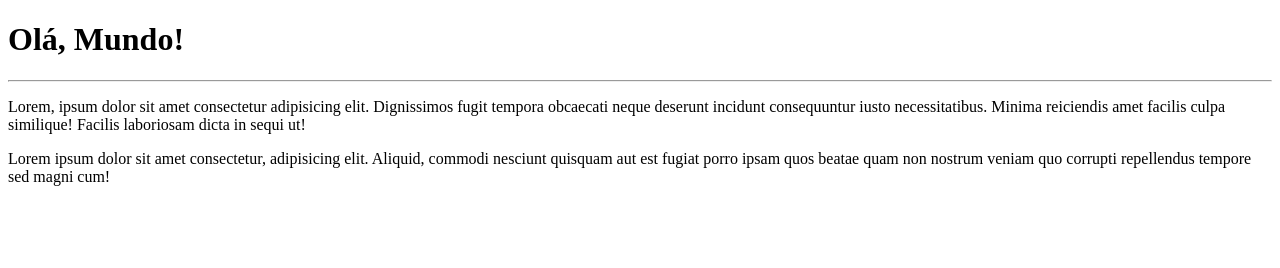
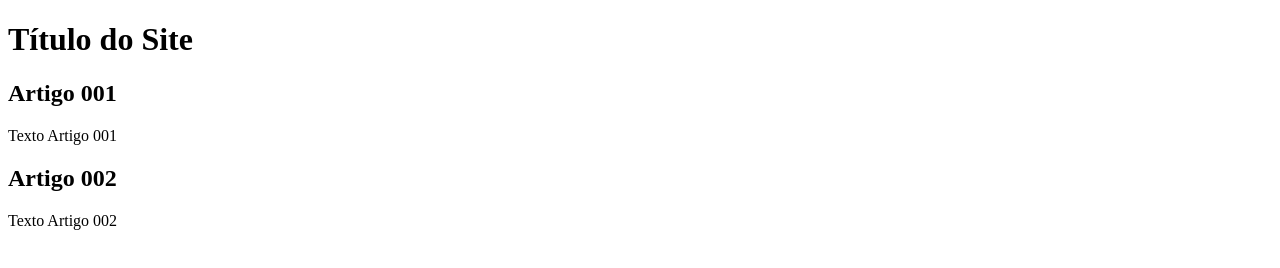
Before and after one commit to adlercossovan/Ola-Mundo-Git-Github, a plain HTML site: page site-exemplo/index.html in a window 1280 px wide. Drawn offline with Linux system fonts and the light colour scheme.

Commit message:
alt index

```diff
--- a/site-exemplo/index.html
+++ b/site-exemplo/index.html
@@ -7,9 +7,18 @@
     <title>Meu primeiro site em repositório</title>
 </head>
 <body>
-    <h1>Olá, Mundo!</h1>
-    <hr>
-    <p>Lorem, ipsum dolor sit amet consectetur adipisicing elit. Dignissimos fugit tempora obcaecati neque deserunt incidunt consequuntur iusto necessitatibus. Minima reiciendis amet facilis culpa similique! Facilis laboriosam dicta in sequi ut!</p>
-    <p>Lorem ipsum dolor sit amet consectetur, adipisicing elit. Aliquid, commodi nesciunt quisquam aut est fugiat porro ipsam quos beatae quam non nostrum veniam quo corrupti repellendus tempore sed magni cum!</p>
+    <main>
+        <head>
+            <h1>Título do Site</h1>
+        </head>
+        <article>
+            <h2>Artigo 001</h2>
+            <p>Texto Artigo 001</p>
+        </article>
+        <article>
+            <h2>Artigo 002</h2>
+            <p>Texto Artigo 002</p>
+        </article>
+    </main>
 </body>
 </html>
```
